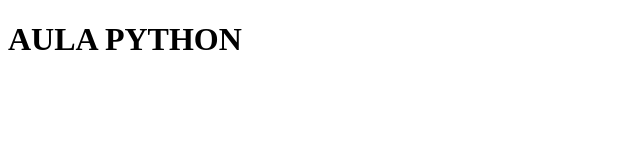
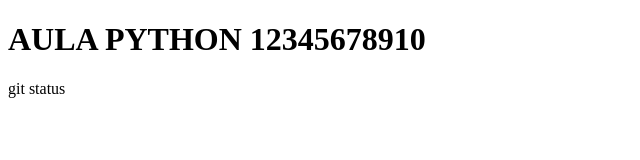
Before and after one commit to ThaissMatoss/AULAPYTHON, a plain HTML site: page index.html in a window 1280 px wide. Shown: the whole page, without its empty margins (0-640 px from the left). Drawn offline with Linux system fonts and the light colour scheme.

Commit message:
mudanças

```diff
--- a/index.html
+++ b/index.html
@@ -6,6 +6,6 @@
     <title>Document</title>
 </head>
 <body>
-    <h1>AULA PYTHON </h1>
+    <h1>AULA PYTHON 12345678910</h1>
 </body>
-</html>
+</html>git status
```
Also changed, not shown: 1 other file.
